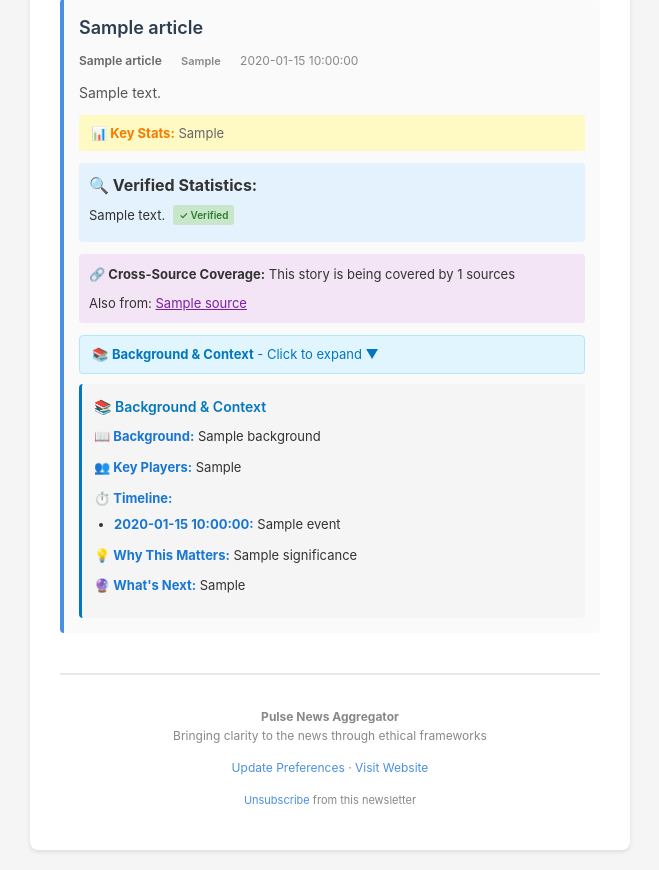
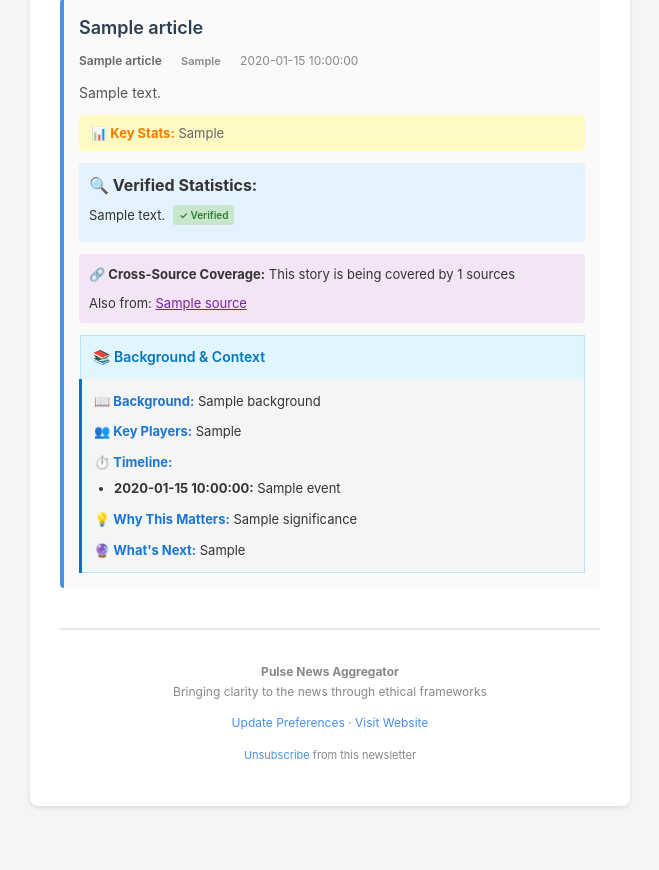
Before and after one commit to caderichard-debug/Pulse-News, a Python web app: template backend/app/templates/newsletter.html in a window 1280 px wide. Shown: the part 661-1531 px from the top of the page, without its empty margins (310-969 px from the left). After the commit the page ends 1469 px from the top, so only its background shows below. Run offline with Jinja, Linux system fonts and the light colour scheme; the template is opened without the code that fills it: most values are stand-ins (such as "Sample title", 1, 10 or a date in 2020).

Commit message:
Moved context section to touch context header. Dropdowns don't work great with most email clients. keep it expanded.

```diff
--- a/backend/app/templates/newsletter.html
+++ b/backend/app/templates/newsletter.html
@@ -367,50 +367,55 @@
                 {% endif %}
 
                 {% if article.context %}
-                <div style="margin-top: 12px;">
-                    <div class="context-toggle">
-                        📚 <strong>Background & Context</strong> - Click to expand ▼
+                <!-- Background & Context Section -->
+                <table cellpadding="0" cellspacing="0" border="0" width="100%" style="margin-top: 12px; border-collapse: collapse;">
+                    <tr>
+                        <td style="padding: 10px 12px; background-color: #E1F5FE; border-radius: 4px 4px 0 0; border: 1px solid #B3E5FC; border-bottom: none;">
+                            <div style="font-size: 14px; font-weight: 600; color: #0277BD;">
+                                📚 Background & Context
                             </div>
-                    <div class="context-content">
-                        <div class="context-header">📚 Background & Context</div>
-
+                        </td>
+                    </tr>
+                    <tr>
+                        <td style="padding: 12px; background-color: #F5F5F5; border-radius: 0 0 4px 4px; font-size: 13px; border: 1px solid #B3E5FC; border-top: none; border-left: 3px solid #0277BD;">
                             {% if article.context.background %}
-                        <div class="context-section">
-                            <strong>📖 Background:</strong> {{ article.context.background }}
+                            <div style="margin-bottom: 10px;">
+                                <strong style="color: #1976D2;">📖 Background:</strong> {{ article.context.background }}
                             </div>
                             {% endif %}
 
                             {% if article.context.key_players %}
-                        <div class="context-section">
-                            <strong>👥 Key Players:</strong>
+                            <div style="margin-bottom: 10px;">
+                                <strong style="color: #1976D2;">👥 Key Players:</strong>
                                 {{ article.context.key_players|join(', ') }}
                             </div>
                             {% endif %}
 
                             {% if article.context.timeline %}
-                        <div class="context-section">
-                            <strong>⏱️ Timeline:</strong>
+                            <div style="margin-bottom: 10px;">
+                                <strong style="color: #1976D2;">⏱️ Timeline:</strong>
                                 <ul style="margin: 5px 0; padding-left: 20px;">
                                 {% for event in article.context.timeline %}
-                                <li><strong>{{ event.date }}:</strong> {{ event.event }}</li>
+                                    <li style="margin-bottom: 3px;"><strong>{{ event.date }}:</strong> {{ event.event }}</li>
                                 {% endfor %}
                                 </ul>
                             </div>
                             {% endif %}
 
                             {% if article.context.significance %}
-                        <div class="context-section">
-                            <strong>💡 Why This Matters:</strong> {{ article.context.significance }}
+                            <div style="margin-bottom: 10px;">
+                                <strong style="color: #1976D2;">💡 Why This Matters:</strong> {{ article.context.significance }}
                             </div>
                             {% endif %}
 
                             {% if article.context.next_developments %}
-                        <div class="context-section">
-                            <strong>🔮 What's Next:</strong> {{ article.context.next_developments }}
+                            <div style="margin-bottom: 0;">
+                                <strong style="color: #1976D2;">🔮 What's Next:</strong> {{ article.context.next_developments }}
                             </div>
                             {% endif %}
-                    </div>
-                </div>
+                        </td>
+                    </tr>
+                </table>
                 {% endif %}
             </div>
             {% endfor %}
```
Lines whose indentation alone changed are shown as unchanged.
